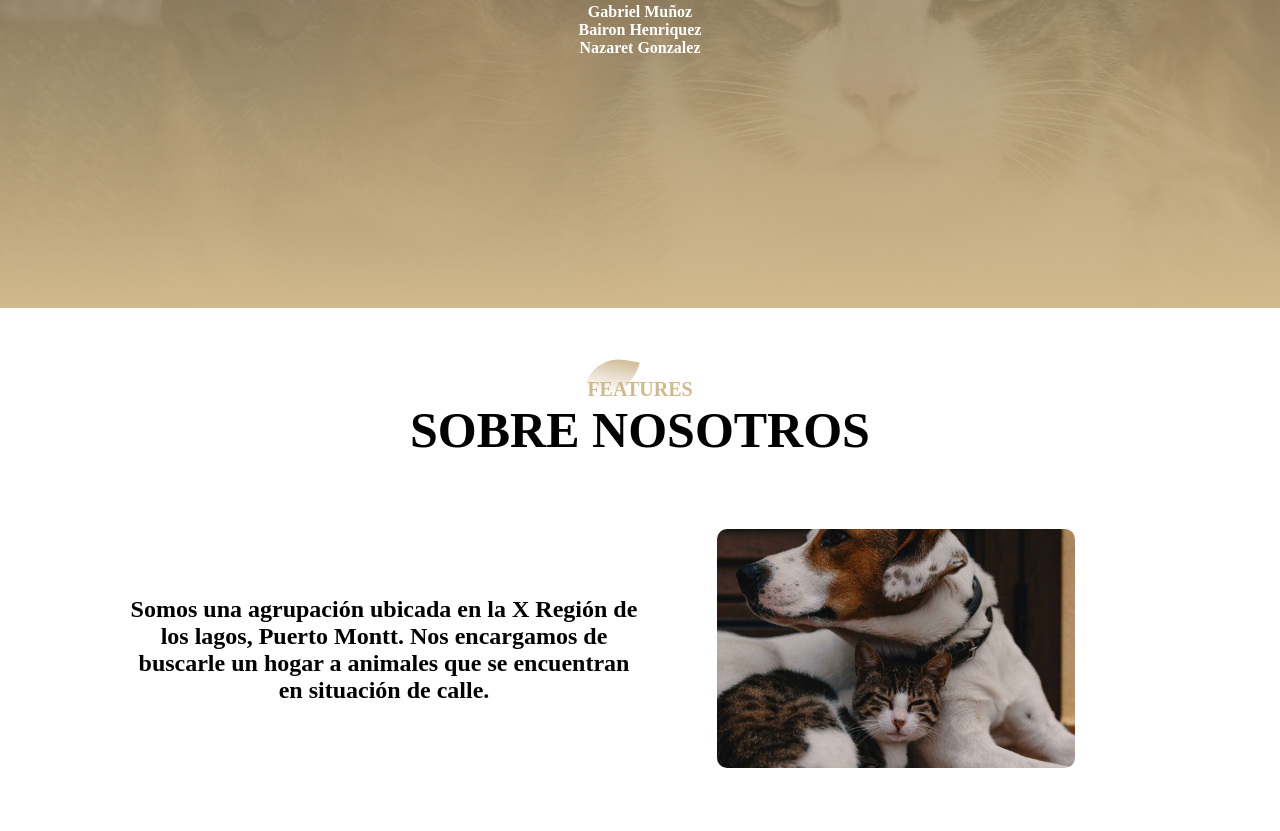
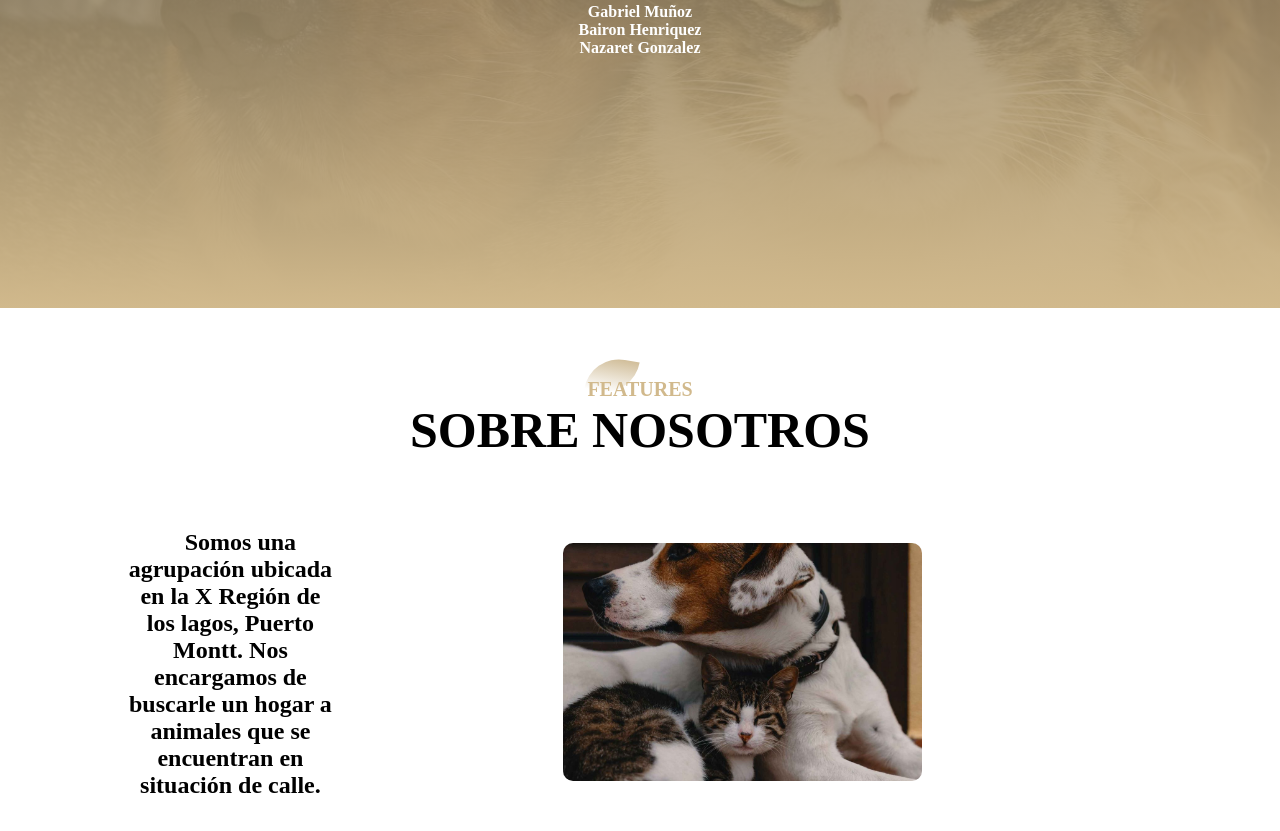
Before and after one commit to Hyooxx/Proyecto_peludos, a plain HTML site: page inicio.html in a window 1280 px wide. Shown: the part 492-1323 px from the top of the page. Drawn offline with Linux system fonts and the light colour scheme; a web font is replaced by a local one.

Commit message:
Ajuste de texto e integrantes

```diff
--- a/style.css
+++ b/style.css
@@ -116,10 +116,11 @@ nav ul li a{
     align-items: center;
     text-align: center;
 
+
 }
 .features{
-    flex-basis: 50%;
-
+    flex-basis: 20%;
+    text-indent: 20px;
 }
 .features-img{
     flex-basis: 50%;
```
Also changed, not shown: inicio.html (+1 -1 lines).
